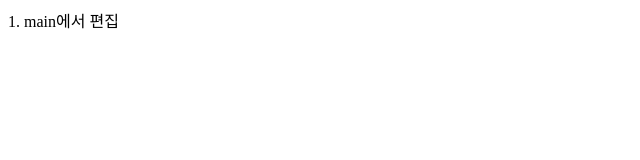
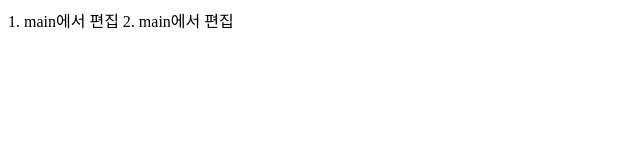
Before and after one commit to byfaith2000/miracle-maker1004, a plain HTML site: page index.html in a window 1280 px wide. Shown: the whole page, without its empty margins (0-640 px from the left). Drawn offline with Linux system fonts and the light colour scheme.

Commit message:
2.편집

```diff
--- a/index.html
+++ b/index.html
@@ -8,5 +8,6 @@
 </head>
 <body>
     1. main에서 편집
+    2. main에서 편집
 </body>
 </html>
```
